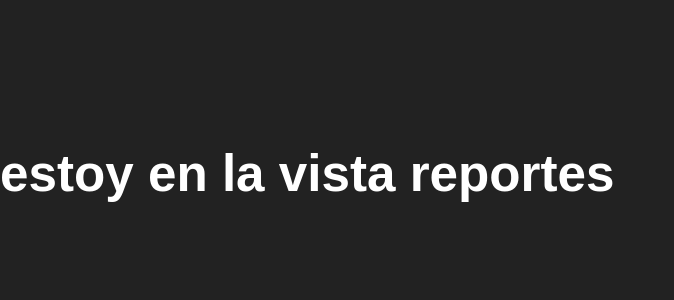
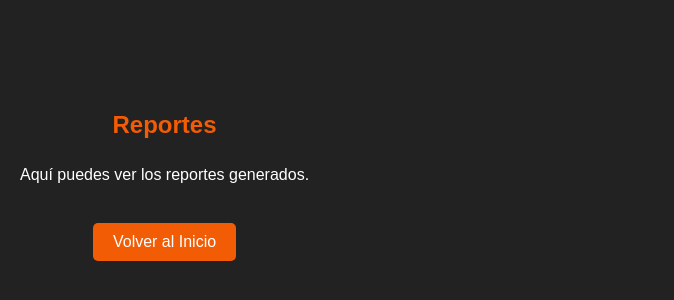
Before and after one commit to juanma161008/frontendweb, a React (Vite) app: page /Reportes in a window 1280 px wide. Shown: the part 226-526 px from the top of the page, without its empty margins (0-674 px from the left). Built offline with nearby package versions, Linux system fonts and the light colour scheme.

Commit message:
correcciones de botones y front de reportes

```diff
--- a/src/screens/reportes/Reportes.jsx
+++ b/src/screens/reportes/Reportes.jsx
@@ -1,9 +1,19 @@
-import React from "react";
+import React from 'react';
+import './reportes.css';
+import { useNavigate } from 'react-router-dom';
 
-export default function Reportes(){
-    return(
-        <div>
-            <h1>estoy en la vista reportes</h1>
+export default function Reportes() {
+    const navigate = useNavigate();
+
+    return (
+        <div className="reportes-container">
+            <h2>Reportes</h2>
+            <p>Aquí puedes ver los reportes generados.</p>
+
+            {/* Botón para volver al inicio */}
+            <button className="back-button" onClick={() => navigate('/inicio')}>
+                Volver al Inicio
+            </button>
         </div>
-    )
+    );
 }
--- a/src/screens/reportes/reportes.css
+++ b/src/screens/reportes/reportes.css
@@ -0,0 +1,25 @@
+body {
+    background-color: #222;
+    color: #fff;
+    font-family: sans-serif;
+}
+
+.reportes-container {
+    text-align: center;
+    padding: 20px;
+}
+
+.back-button {
+    color: #fff;
+    background-color: rgb(242, 92, 5);
+    border: none;
+    border-radius: 5px;
+    padding: 10px 20px;
+    cursor: pointer;
+    transition: background-color 0.3s ease;
+    margin-top: 20px;
+}
+
+.back-button:hover {
+    background-color: rgb(255, 107, 10);
+}
--- a/src/screens/transacciones/Transacciones.jsx
+++ b/src/screens/transacciones/Transacciones.jsx
@@ -1,5 +1,5 @@
 import React, { useState, useEffect } from 'react';
-import { useNavigate } from 'react-router-dom'; // Importar useNavigate
+import { useNavigate } from 'react-router-dom';
 import './transacciones.css';
 
 export default function Transacciones() {
@@ -9,7 +9,7 @@ export default function Transacciones() {
         monto: '',
         fecha: '',
     });
-    const navigate = useNavigate(); // Inicializar useNavigate
+    const navigate = useNavigate();
 
     useEffect(() => {
         const transaccionesIniciales = [
@@ -104,7 +104,6 @@ export default function Transacciones() {
                 </tbody>
             </table>
 
-            {/* Botón para volver al inicio */}
             <button className="volver-inicio" onClick={() => navigate('/inicio')}>
                 Volver al Inicio
             </button>
```
